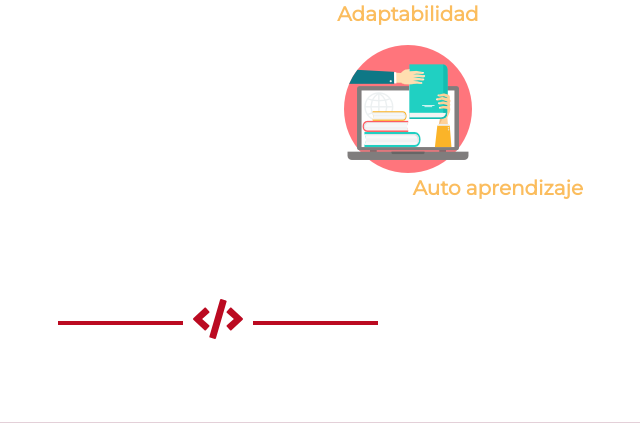
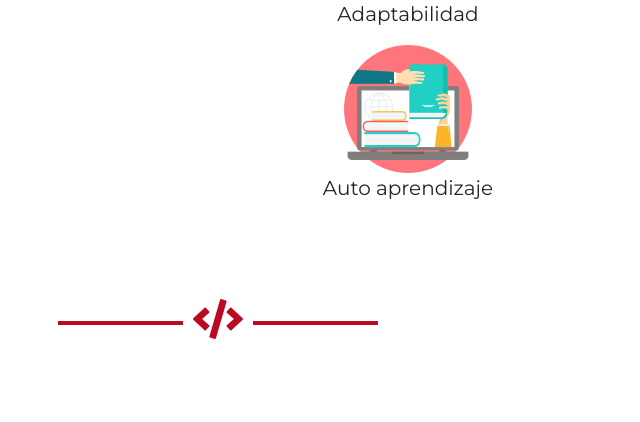
Before and after one commit to cTahirih/ctahirih.github.io, a PHP site: page / in a window 1280 px wide. Shown: the part 2640-3063 px from the top of the page, without its empty margins (422-1062 px from the left). Run offline with PHP 8.4, Linux system fonts and the light colour scheme; some libraries are stand-ins or nearby versions; some web fonts are replaced.

```diff
--- a/css/main.css
+++ b/css/main.css
@@ -151,6 +151,7 @@ span.t-color.span-size {
 
 .img-skills {
   width: 6rem;
+  height: 6.5rem;
 }
 
 .photo {
--- a/index.html
+++ b/index.html
@@ -141,15 +141,15 @@
           <div class="col-12 col-md-6 col-lg-4 mt-2">
             <h3 class="text-center title about-title-size mt-2">Habilidades Blandas</h3>
             <hr class="pb-4">
-            <p class="text-skill text-right">Responsabilidad</p>
+            <p class="text-center">Responsabilidad</p>
             <div class="col d-flex justify-content-center">
               <img src="assets/images/teamwork.png" alt="Trabajo en Equipo" />
             </div>
-            <p class="text-center  text-skill">Adaptabilidad</p>
+            <p class="text-center">Adaptabilidad</p>
             <div class="col d-flex justify-content-center">
               <img src="assets/images/woman.png" alt="Auto aprendizaje" />
             </div>
-            <p class="text-right text-skill">Auto aprendizaje</p>
+            <p class="text-center">Auto aprendizaje</p>
           </div>
         </div>
       </div>
```
